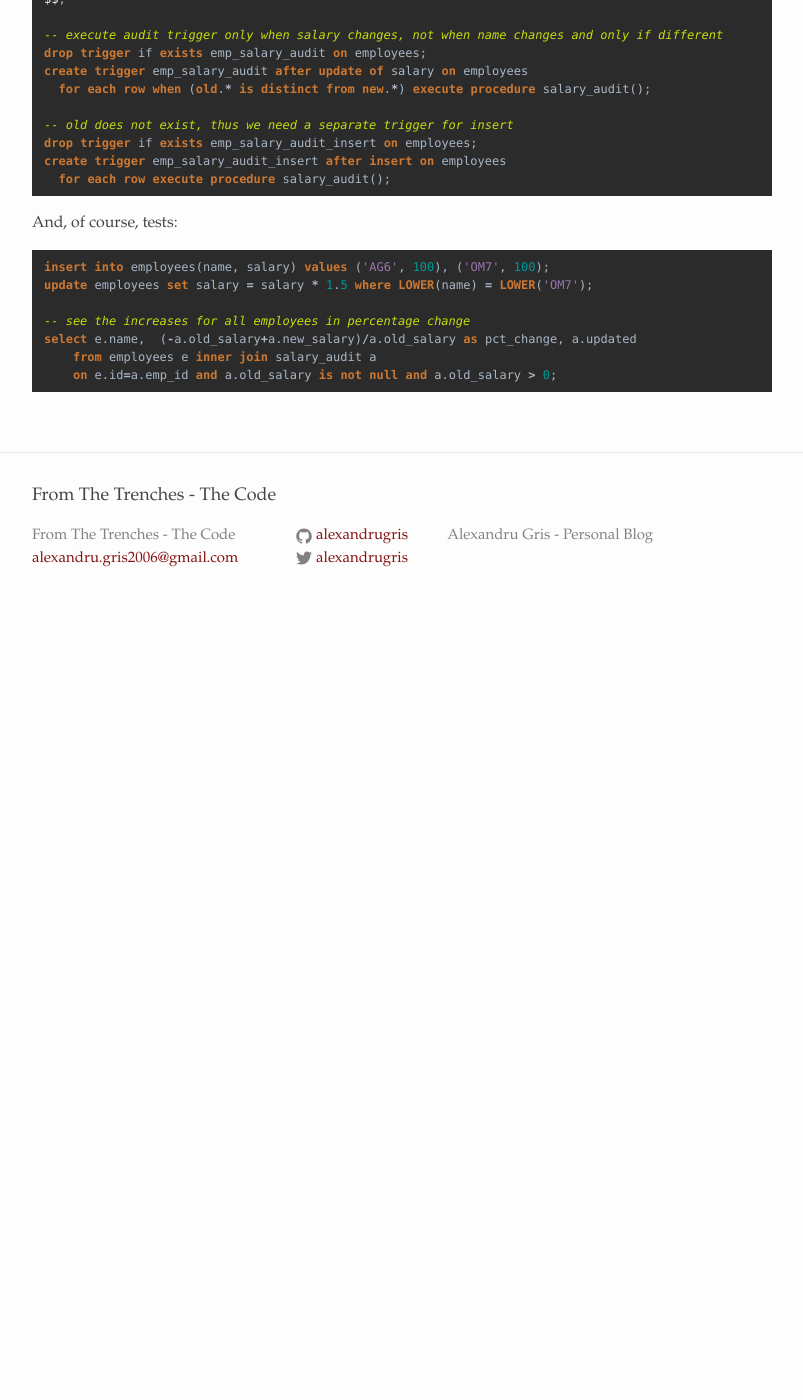
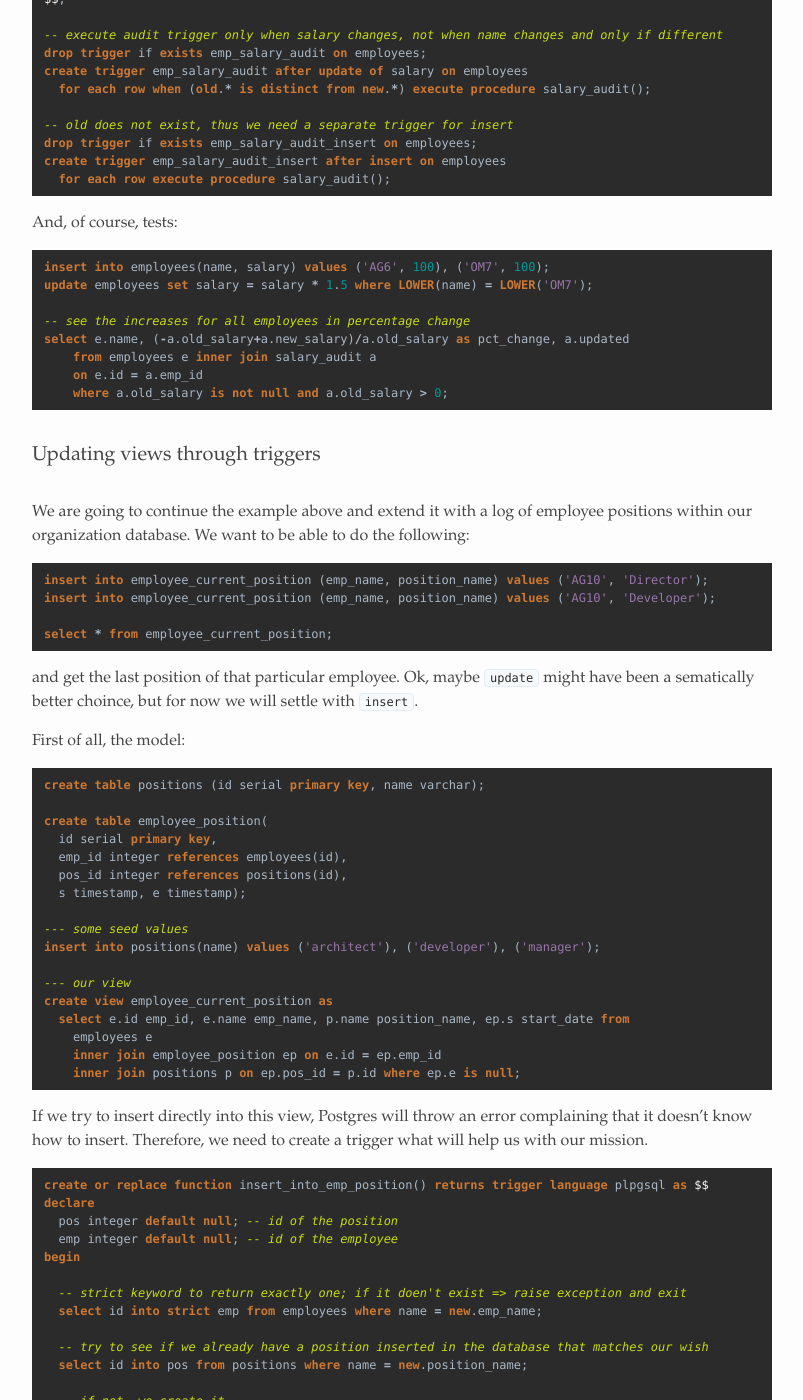
Before and after one commit to alexandrugris/my-jekyll-tech-blog, a Jekyll site: the page built from MyBlog/_posts/2018-09-16-postgresql.markdown, in a window 1280 px wide and 1400 px high, scrolled down 8549 px. Shown: the whole window, without its empty margins (238-1041 px from the left). Built offline with Jekyll 4.4.1, drawn with Linux system fonts in a browser that asks for light colours; before the commit the page ends 9179 px from its top, so only the background shows below that; some of the changed text lies outside the part shown.

Commit message:
updating views

````diff
--- a/MyBlog/_posts/2018-09-16-postgresql.markdown
+++ b/MyBlog/_posts/2018-09-16-postgresql.markdown
@@ -389,7 +389,7 @@ begin
   insert into salary_audit(emp_id, old_salary, new_salary, updated)
     values (new.id, old_salary, new.salary, now());
 
-  return new;
+    return null; -- results are discarded since this is an after trigger
 end;
 $$;
 
@@ -411,7 +411,78 @@ insert into employees(name, salary) values ('AG6', 100), ('OM7', 100);
 update employees set salary = salary * 1.5 where LOWER(name) = LOWER('OM7');
 
 -- see the increases for all employees in percentage change
-select e.name,  (-a.old_salary+a.new_salary)/a.old_salary as pct_change, a.updated
+select e.name, (-a.old_salary+a.new_salary)/a.old_salary as pct_change, a.updated
     from employees e inner join salary_audit a
-    on e.id=a.emp_id and a.old_salary is not null and a.old_salary > 0;
+    on e.id = a.emp_id
+    where a.old_salary is not null and a.old_salary > 0;
 ```
+
+### Updating views through triggers
+
+We are going to continue the example above and extend it with a log of employee positions within our organization database. We want to be able to do the following:
+
+```sql
+insert into employee_current_position (emp_name, position_name) values ('AG10', 'Director');
+insert into employee_current_position (emp_name, position_name) values ('AG10', 'Developer');
+
+select * from employee_current_position;
+```
+
+and get the last position of that particular employee. Ok, maybe `update` might have been a sematically better choince, but for now we will settle with `insert`.
+
+First of all, the model:
+
+```sql
+create table positions (id serial primary key, name varchar);
+
+create table employee_position(
+  id serial primary key,
+  emp_id integer references employees(id),
+  pos_id integer references positions(id),
+  s timestamp, e timestamp);
+
+--- some seed values
+insert into positions(name) values ('architect'), ('developer'), ('manager');
+
+--- our view
+create view employee_current_position as
+  select e.id emp_id, e.name emp_name, p.name position_name, ep.s start_date from
+    employees e
+    inner join employee_position ep on e.id = ep.emp_id
+    inner join positions p on ep.pos_id = p.id where ep.e is null;
+```
+
+If we try to insert directly into this view, Postgres will throw an error complaining that it doesn't know how to insert. Therefore, we need to create a trigger what will help us with our mission.
+
+```sql
+create or replace function insert_into_emp_position() returns trigger language plpgsql as $$
+declare
+  pos integer default null; -- id of the position
+  emp integer default null; -- id of the employee
+begin
+
+  -- strict keyword to return exactly one; if it doen't exist => raise exception and exit
+  select id into strict emp from employees where name = new.emp_name;
+
+  -- try to see if we already have a position inserted in the database that matches our wish
+  select id into pos from positions where name = new.position_name;
+
+  -- if not, we create it
+  if pos is null then
+    insert into positions(name) values (new.position_name);
+    select currval('positions_id_seq') into pos; -- this will give us the id from the insert above
+  end if;
+
+  -- set the end time to the previous position (if any) to current time
+  update employee_position ep set e = now() where ep.emp_id = emp and ep.e is null;
+
+  -- start a new position
+  insert into employee_position(emp_id, pos_id, s) values (emp, pos, now());
+  return new ;
+end;
+$$;
+
+-- create the trigger instead of insert
+create trigger lst_employee_position instead of insert on employee_current_position
+  for each row execute procedure insert_into_emp_position();
+```
````
